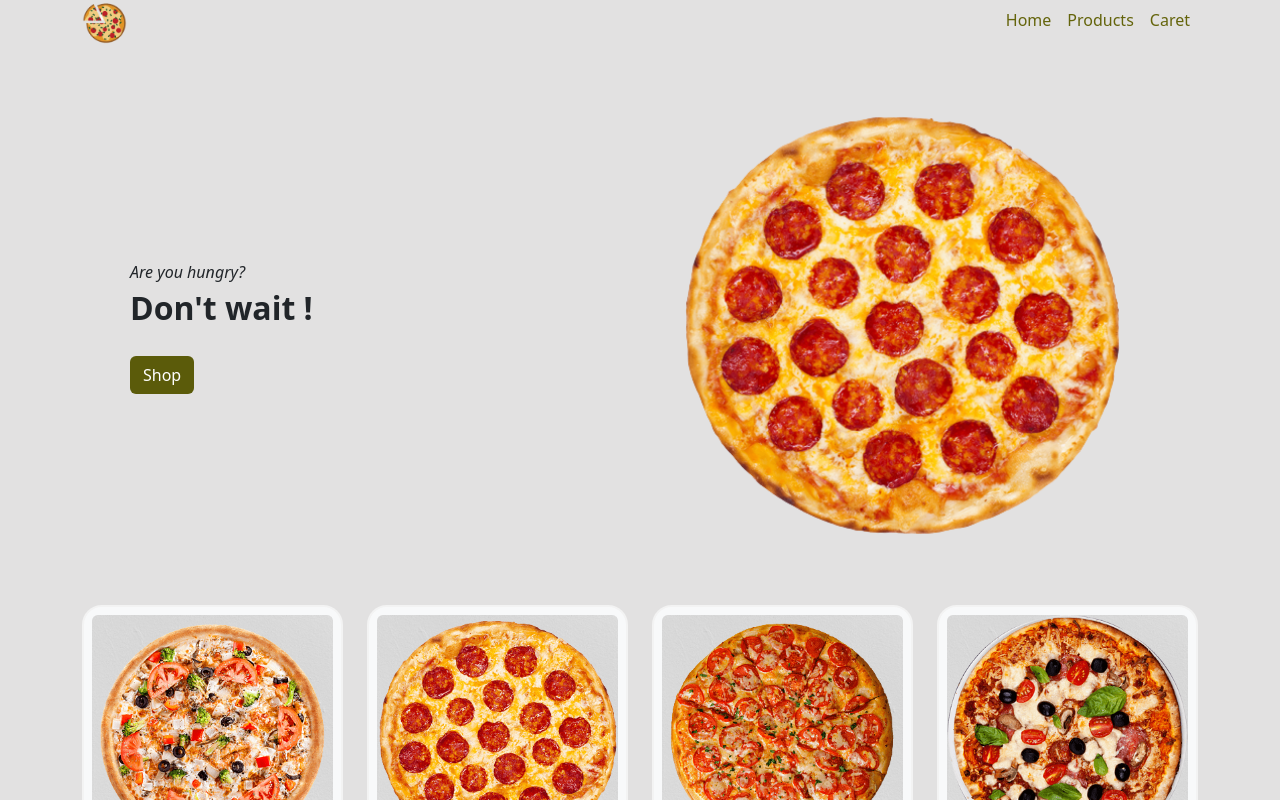
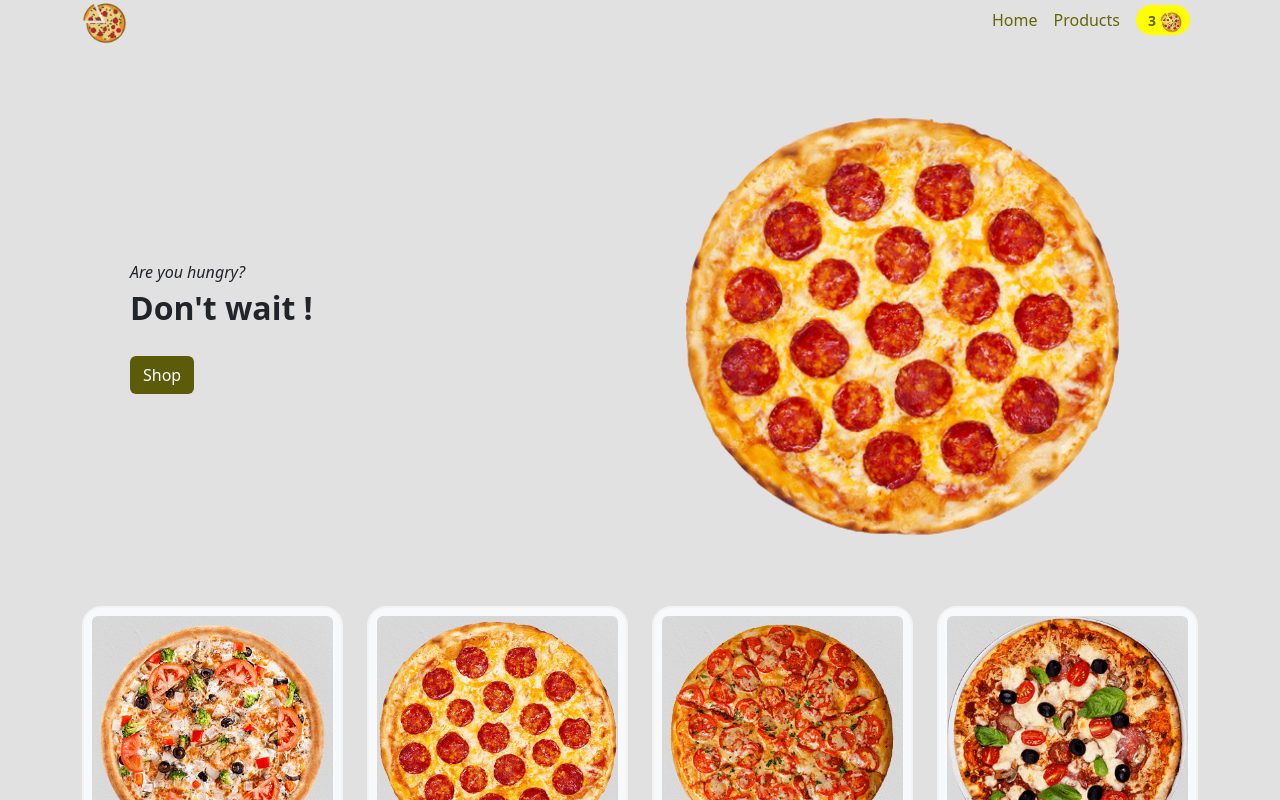
Before and after one commit to junaid-cs/Mini-project-in-js, a React (Create React App) app in the folder ecommerce_react_app/: page / in a window 1280 px wide. Shown: the top 800 px of the page. Built offline with nearby package versions, Linux system fonts and the light colour scheme.

Commit message:
cart style

```diff
--- a/ecommerce_react_app/src/components/Nav.js
+++ b/ecommerce_react_app/src/components/Nav.js
@@ -15,7 +15,10 @@ const Nav = () => {
     <Link to='/products'>Products</Link>
       </li>
       <li className='p-2 nav_link'>
-    <Link to='/caret'>Caret</Link>
+    <Link to='/caret' style={{backgroundColor:'yellow'} } className="px-2 py-1 rounded-4">
+      <span className='mx-1 fw-bold' style={{fontSize:14}}>3</span>
+      <img src="/images/logo.png" style={{width:22}} alt="" srcset="" />
+    </Link>
       </li>
 
     </ul>
```
